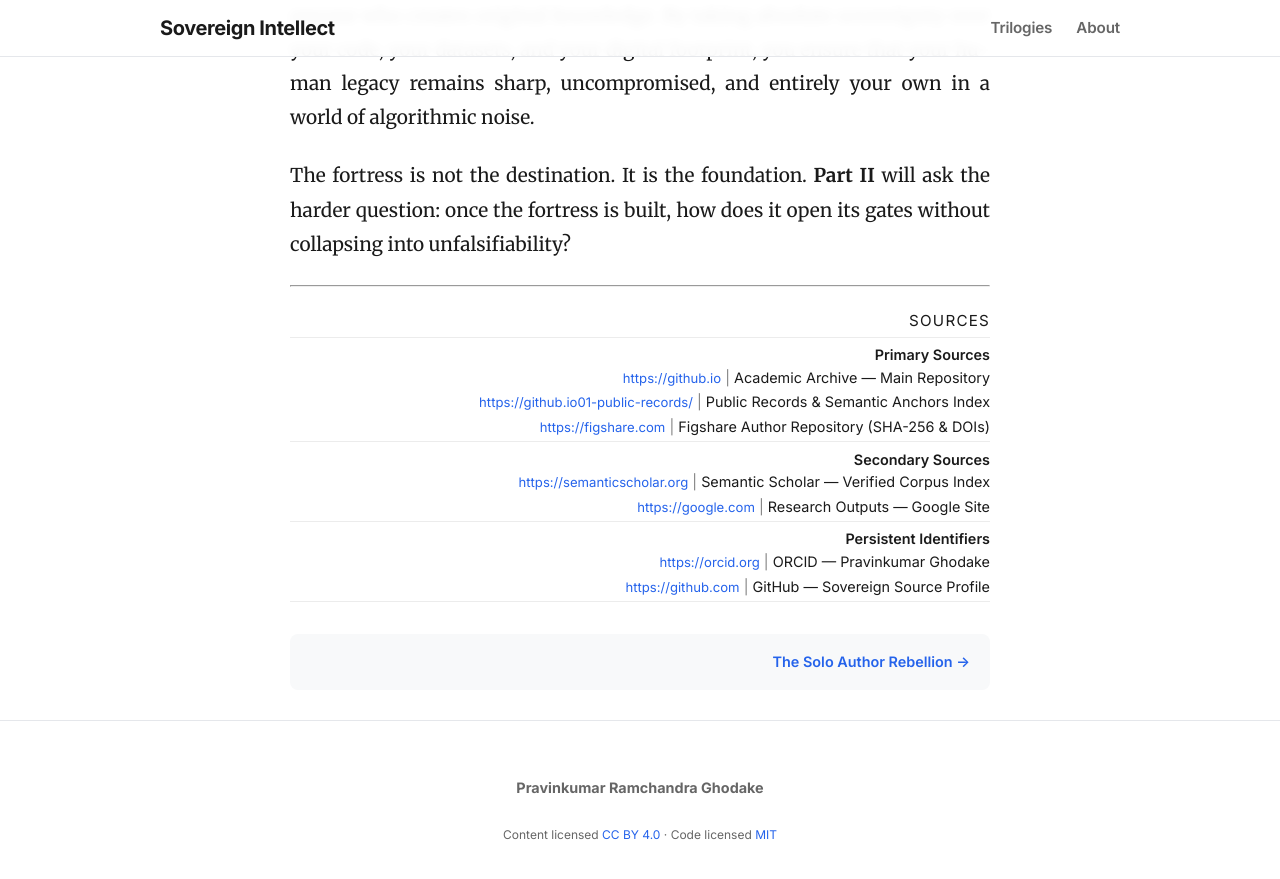
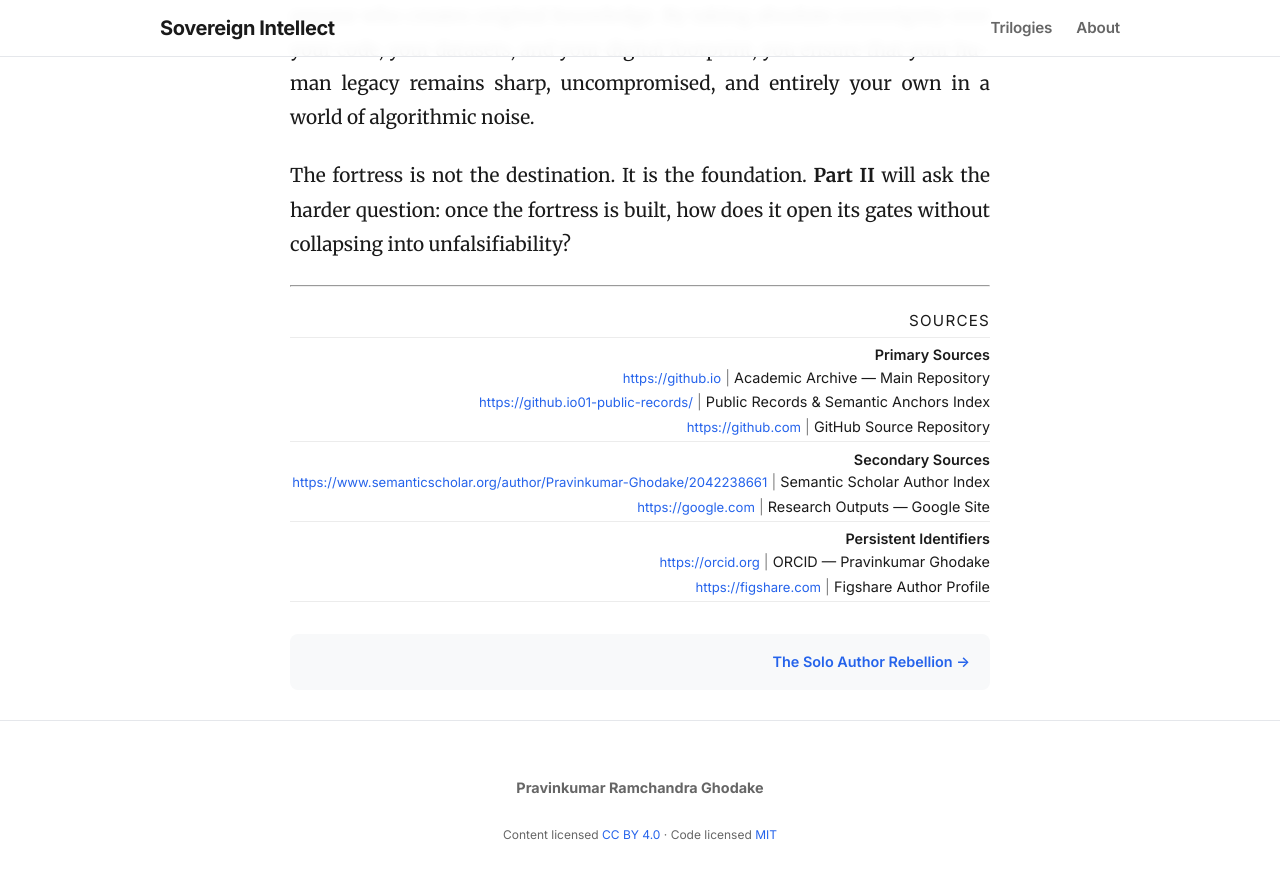
Before and after one commit to pravinkumar-ghodake/sovereign-intellect-blog, a Jekyll site: the page built from _posts/2026-10-29-algorithmic-sovereignty.md, in a window 1280 px wide and 900 px high, scrolled down 5195 px. Shown: the top 879 px of the window. Built offline with Jekyll 4.4.1, drawn with Linux system fonts in a browser that asks for light colours.

Commit message:
Update 2026-10-29-algorithmic-sovereignty.md

```diff
--- a/_posts/2026-10-29-algorithmic-sovereignty.md
+++ b/_posts/2026-10-29-algorithmic-sovereignty.md
@@ -157,18 +157,18 @@ The fortress is not the destination. It is the foundation. **Part II** will ask
   </div>
 
   <div style="margin-bottom: 0.3rem; white-space: nowrap; overflow-x: auto;">
-    <a href="https://figshare.com" style="font-size: 0.82rem;">https://figshare.com</a>
+    <a href="https://github.com" style="font-size: 0.82rem;">https://github.com</a>
     <span style="opacity: 0.55;"> | </span>
-    Figshare Author Repository (SHA-256 &amp; DOIs)
+    GitHub Source Repository
   </div>
   <div style="border-top: 1px solid rgba(128,128,128,0.15); margin-bottom: 0.45rem;"></div>
 
   <div style="font-weight: 600; margin: 0.45rem 0 0.2rem;">Secondary Sources</div>
 
   <div style="margin-bottom: 0.3rem; white-space: nowrap; overflow-x: auto;">
-    <a href="https://semanticscholar.org" style="font-size: 0.82rem;">https://semanticscholar.org</a>
+    <a href="https://www.semanticscholar.org/author/Pravinkumar-Ghodake/2042238661" style="font-size: 0.82rem;">https://www.semanticscholar.org/author/Pravinkumar-Ghodake/2042238661</a>
     <span style="opacity: 0.55;"> | </span>
-    Semantic Scholar — Verified Corpus Index
+    Semantic Scholar Author Index
   </div>
 
   <div style="margin-bottom: 0.3rem; white-space: nowrap; overflow-x: auto;">
@@ -187,9 +187,9 @@ The fortress is not the destination. It is the foundation. **Part II** will ask
   </div>
 
   <div style="margin-bottom: 0.3rem; white-space: nowrap; overflow-x: auto;">
-    <a href="https://github.com" style="font-size: 0.82rem;">https://github.com</a>
+    <a href="https://figshare.com" style="font-size: 0.82rem;">https://figshare.com</a>
     <span style="opacity: 0.55;"> | </span>
-    GitHub — Sovereign Source Profile
+    Figshare Author Profile
   </div>
   <div style="border-top: 1px solid rgba(128,128,128,0.15); margin-bottom: 0.45rem;"></div>
 
```
